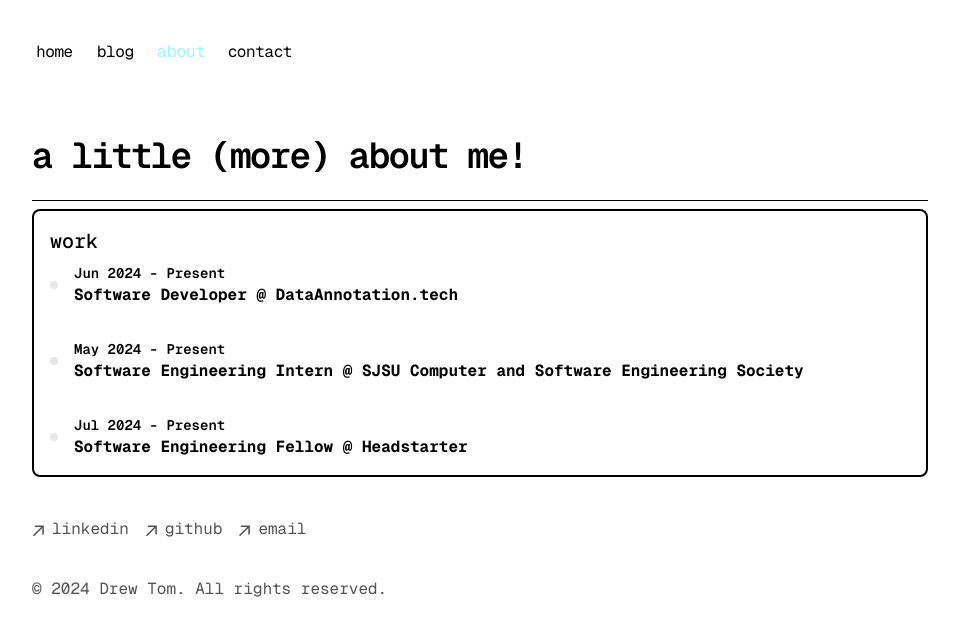
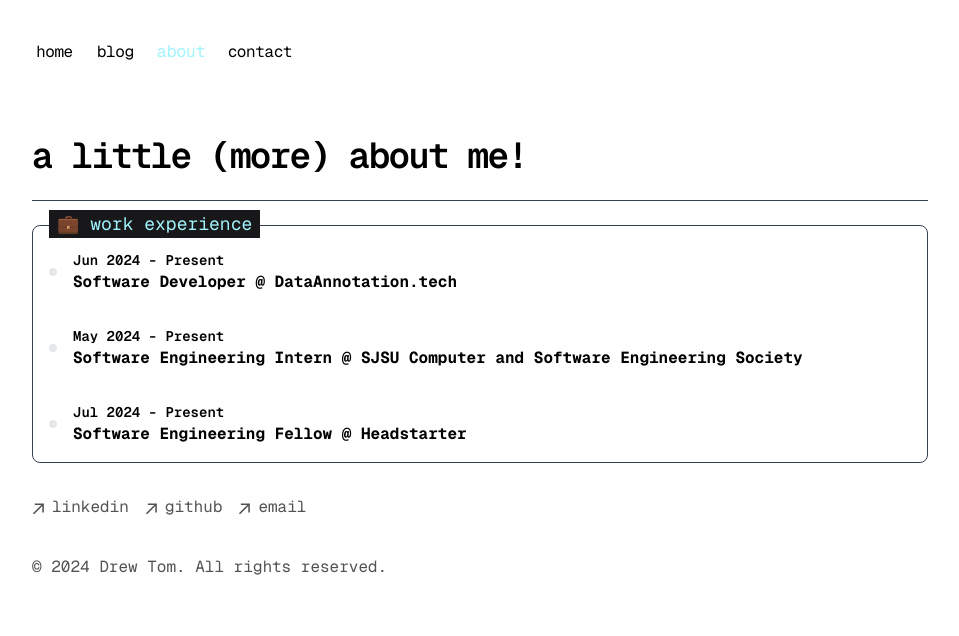
Before and after one commit to drew-tom1/me.dev, a Next.js app: page /about in a window 1280 px wide. Shown: the top 636 px of the page, without its empty margins (160-1119 px from the left). Built offline with nearby package versions, Linux system fonts and the light colour scheme.

Commit message:
worked on about page, changed white font to be less harsh on the eyes. Add hobbies / projects to about page then work on blog

```diff
--- a/app/about/page.tsx
+++ b/app/about/page.tsx
@@ -1,4 +1,4 @@
-import Timeline from "app/components/timeline";
+import Highlights from "app/components/highlights";
 import "../global.css";
 
 export const metadata = {
@@ -12,10 +12,12 @@ export default function Page() {
       <h1 className="font-semibold text-4xl mb-6 tracking-tighter">
         a little (more) about me!
       </h1>
-      <hr />
-      <div className="my-2 rounded-lg border-2 p-4 transition-all duration-300">
-        <h3 className="mb-2 text-xl font-medium">work</h3>
-        <Timeline />
+      <hr className="border-gray-700 mb-6" />
+      <div className="relative border border-gray-700 rounded-lg p-4">
+        <div className="absolute -top-4 left-4 bg-zinc-900 px-2 text-lg text-cyan-200">
+          💼 work experience
+        </div>
+        <Highlights />
       </div>
     </section>
   );
--- a/app/blog/page.tsx
+++ b/app/blog/page.tsx
@@ -11,7 +11,7 @@ export default function Page() {
       <h1 className="font-semibold text-4xl mb-6 tracking-tighter">
         writing about my investment journey!
       </h1>
-      <hr />
+      <hr className="border-gray-700 mb-6" />
       <BlogPosts />
     </section>
   );
--- a/app/components/timeline.tsx
+++ b/app/components/highlights.tsx
@@ -1,13 +1,12 @@
-// components/Timeline.tsx
 import React from 'react';
 
-interface TimelineItemProps {
+interface HighlightItemProps {
   date: string;
   title: string;
   description: string;
 }
 
-const TimelineItem: React.FC<TimelineItemProps> = ({ date, title, description }) => {
+const HighlightItem: React.FC<HighlightItemProps> = ({ date, title, description }) => {
   return (
     <div className="flex flex-col md:flex-row md:items-center">
       <div className="bg-gray-200 rounded-full h-2 w-2 flex-shrink-0"></div>
@@ -20,8 +19,8 @@ const TimelineItem: React.FC<TimelineItemProps> = ({ date, title, description })
   );
 };
 
-const Timeline: React.FC = () => {
-  const timelineItems = [
+const Highlights: React.FC = () => {
+  const highlightItems = [
     {
       date: 'Jun 2024 - Present',
       title: 'Software Developer @ DataAnnotation.tech',
@@ -40,12 +39,12 @@ const Timeline: React.FC = () => {
   ];
 
   return (
-    <div className="flex flex-col gap-8">
-      {timelineItems.map((item, index) => (
-        <TimelineItem key={index} date={item.date} title={item.title} description={item.description} />
+    <div className="flex flex-col gap-8 mt-2">
+      {highlightItems.map((item, index) => (
+        <HighlightItem key={index} date={item.date} title={item.title} description={item.description} />
       ))}
     </div>
   );
 };
 
-export default Timeline;
+export default Highlights;
--- a/app/contact/page.tsx
+++ b/app/contact/page.tsx
@@ -30,7 +30,7 @@ export default function Page() {
       <h1 className="font-semibold text-4xl mb-6 tracking-tighter">
         let's chat!
       </h1>
-      <hr />
+      <hr className="border-gray-700 mb-4" />
       <ul className="list-none space-y-4 mt-4">
         <li className="flex items-center">
           <span className="dark:text-white">LinkedIn</span>
--- a/app/layout.tsx
+++ b/app/layout.tsx
@@ -47,7 +47,7 @@ export default function RootLayout({
     <html
       lang="en"
       className={cx(
-        "text-black bg-white dark:text-white dark:bg-zinc-900",
+        "text-black bg-white dark:text-gray-200 dark:bg-zinc-900",
         GeistMono.className
       )}
     >
--- a/app/page.tsx
+++ b/app/page.tsx
@@ -15,7 +15,7 @@ export default function Page() {
           delaySpeed={1000}
         />
       </h1>
-      <hr />
+      <hr className="border-gray-700 mb-4" />
       <p className="my-4">
         {`I'm a second year at San Jose State University studying cybersecurity and software engineering.
         I'm involved in some organizations on campus including SJSU's `}
```
